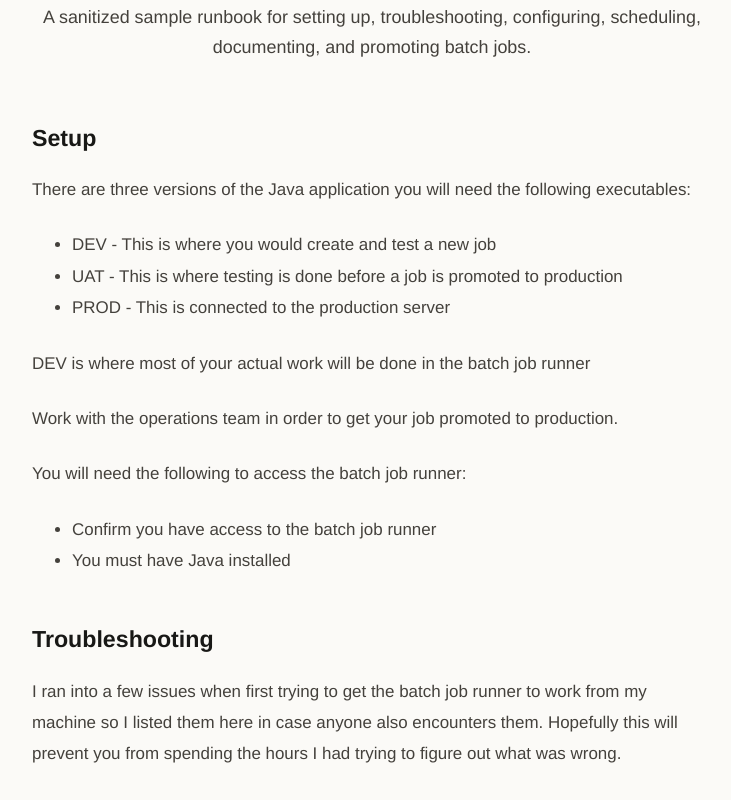
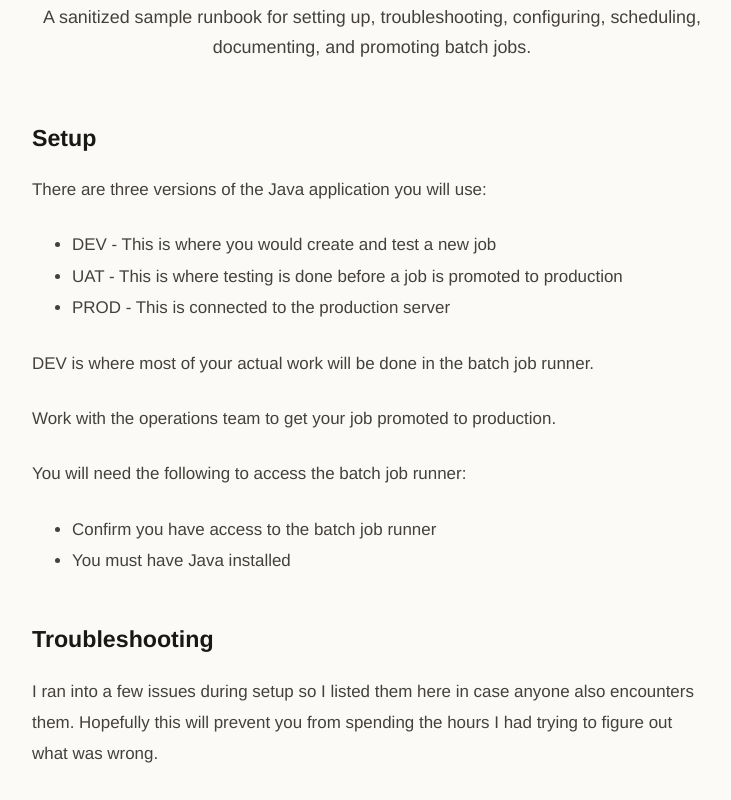
Before and after one commit to alm266/andrew-developer-portfolio, an Angular app: page /writing in a window 1280 px wide. Shown: the part 11200-12000 px from the top of the page, without its empty margins (414-1145 px from the left). Built offline with nearby package versions, Linux system fonts and the light colour scheme.

Commit message:
fixed some grammer issues

```diff
--- a/src/app/features/writing/writing.component.ts
+++ b/src/app/features/writing/writing.component.ts
@@ -417,7 +417,7 @@ export class WritingComponent {
         },
         {
           type: 'paragraph',
-          text: 'There are three versions of the Java application you will need the following executables:',
+          text: 'There are three versions of the Java application you will use:',
         },
         {
           type: 'list',
@@ -429,11 +429,11 @@ export class WritingComponent {
         },
         {
           type: 'paragraph',
-          text: 'DEV is where most of your actual work will be done in the batch job runner',
+          text: 'DEV is where most of your actual work will be done in the batch job runner.',
         },
         {
           type: 'paragraph',
-          text: 'Work with the operations team in order to get your job promoted to production.',
+          text: 'Work with the operations team to get your job promoted to production.',
         },
         {
           type: 'paragraph',
@@ -452,7 +452,7 @@ export class WritingComponent {
         },
         {
           type: 'paragraph',
-          text: 'I ran into a few issues when first trying to get the batch job runner to work from my machine so I listed them here in case anyone also encounters them. Hopefully this will prevent you from spending the hours I had trying to figure out what was wrong.',
+          text: 'I ran into a few issues during setup so I listed them here in case anyone also encounters them. Hopefully this will prevent you from spending the hours I had trying to figure out what was wrong.',
         },
         {
           type: 'list',
@@ -462,7 +462,7 @@ export class WritingComponent {
               text: 'Check that any file paths are absolute rather than relative paths. This means any path in an .env file or that is hardcoded needs to have the full path from the root directory. This is because the batch job runner always starts from the root when checking paths on the servers.',
             },
             {
-              text: 'Make sure that after pulling down code from git or updating files in a directory on our servers, be sure to update the execution permissions for the main script. You can do this with the following command: chmod +x{script name}',
+              text: 'Make sure that after pulling down code from git or updating files in a directory on the server, be sure to update the execution permissions for the main script. You can do this with the following command: chmod +x{script name}',
             },
             {
               text: 'In any python3 scripts, be sure to include this as the first line in your script or it may fail to run correctly: #!/usr/bin/python3',
@@ -504,7 +504,7 @@ export class WritingComponent {
         {
           type: 'list',
           items: [
-            { text: 'What you called it when you created it in the Jobs Selector' },
+            { text: 'What you called it when you created it in the job selector' },
             {
               text: 'If you plan to promote this job to PROD, make sure not to prepend something like DEV to the name because the name cannot be changed when it is promoted to other environments.',
             },
@@ -527,7 +527,7 @@ export class WritingComponent {
         {
           type: 'list',
           items: [
-            { text: 'Same as the one selected in the Jobs Selector' },
+            { text: 'Same as the one selected in the job selector' },
           ],
         },
         {
@@ -640,7 +640,7 @@ export class WritingComponent {
         },
         {
           type: 'paragraph',
-          text: 'In order to promote a job from TEST to PROD, you must contact the operations team and let them know you are looking to do so. You will want to include the names of the jobs you are promoting as he will need to add them to the master list of approved jobs list in our system.',
+          text: 'In order to promote a job from TEST to PROD, you must contact the operations team and let them know you are looking to do so. You will want to include the names of the jobs you are promoting as they will need to add them to the approved jobs list in our system.',
         },
         {
           type: 'paragraph',
@@ -653,7 +653,7 @@ export class WritingComponent {
         {
           type: 'list',
           items: [
-            { text: 'Add job to list of approved jobs list in production' },
+            { text: 'Add job to approved jobs list in production' },
             { text: 'Set permissions for the file being run on the server. It should show as green in the terminal' },
             { text: 'Add the required interpreter comment to the top of any Python 3 file' },
           ],
```
